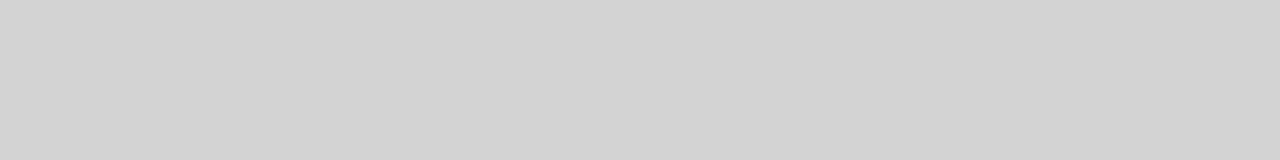
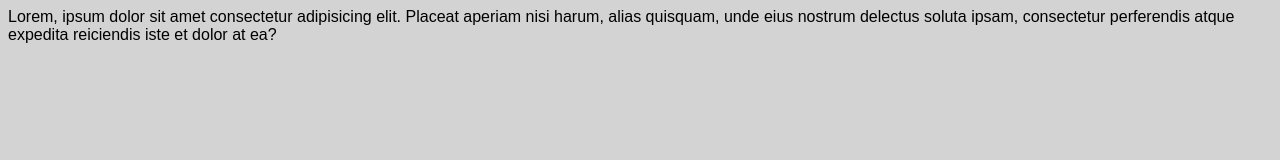
Before and after one commit to MatteoGaloni/html-css-toboolist, a plain HTML site: page index.html in a window 1280 px wide. Drawn offline with Linux system fonts and the light colour scheme.

Commit message:
feat(body) fontfamily

```diff
--- a/css/style.css
+++ b/css/style.css
@@ -1,3 +1,4 @@
 body{
     background-color: lightgrey;
+    font-family: Arial, Helvetica, sans-serif;
 }
--- a/index.html
+++ b/index.html
@@ -8,6 +8,21 @@
     <title>toboolist</title>
 </head>
 <body>
+    <!-- barra con logo e scritta -->
+    <header>
+        <div>Lorem, ipsum dolor sit amet consectetur adipisicing elit. Placeat aperiam nisi harum, alias quisquam, unde eius nostrum delectus soluta ipsam, consectetur perferendis atque expedita reiciendis iste et dolor at ea?</div>
+    </header>
+
+    <!-- corpo della pagina -->
+    <main>
+        <!-- barra di comando -->
+        <section>
+
+        </section>
+
+    </main>
+
+
 
 
 </body>
```
